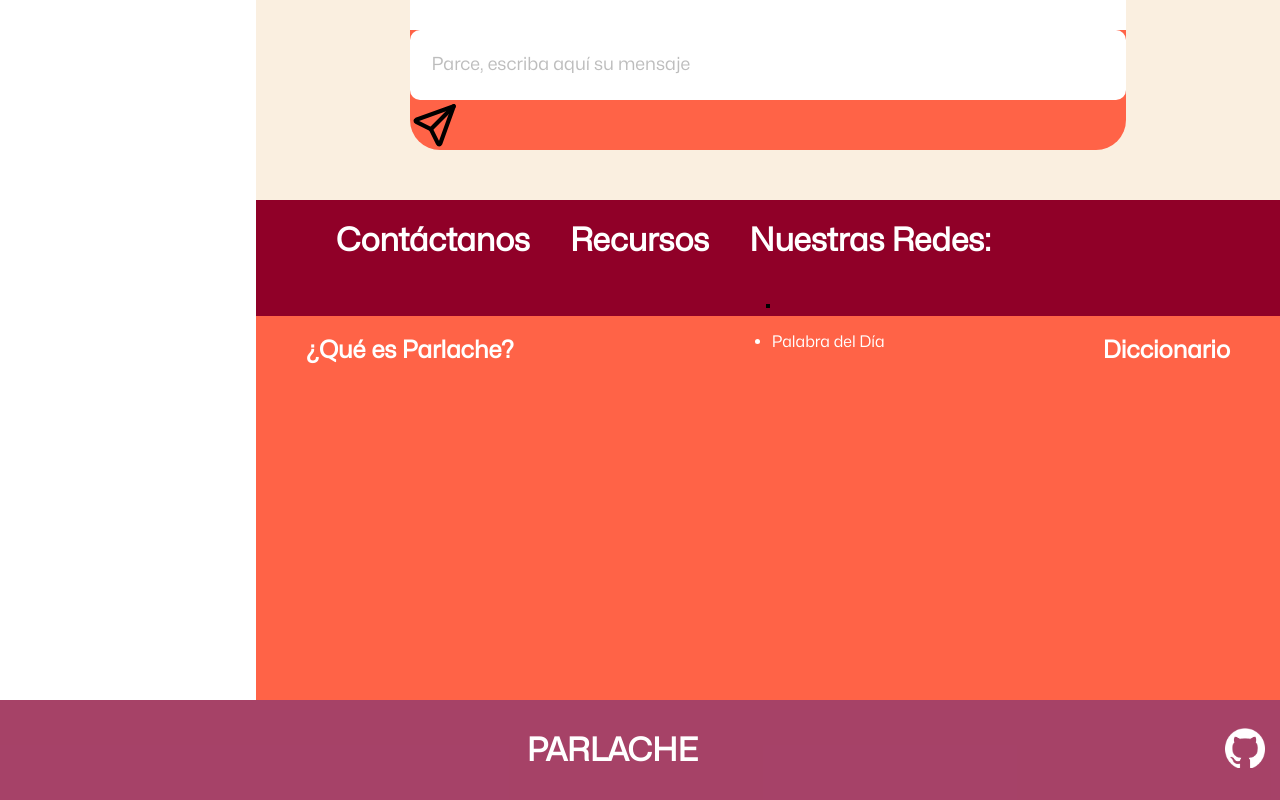
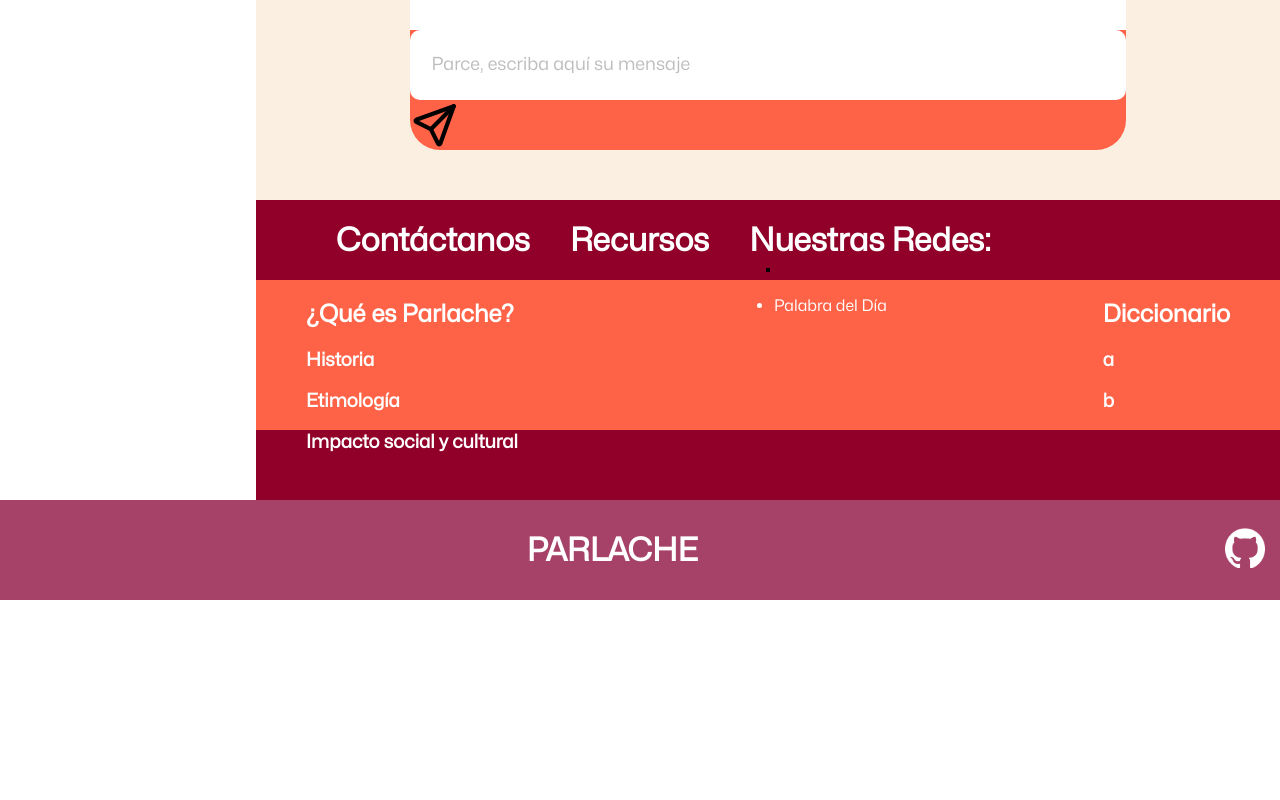
Before and after one commit to B4LSEROS/Parlache, a React (Create React App) app: page / in a window 1280 px wide. Shown: the part 3320-4120 px from the top of the page. After the commit the page ends 3920 px from the top, so only its background shows below. Built offline with nearby package versions, Linux system fonts and the light colour scheme.

Commit message:
UI Changes

```diff
--- a/src/Componentes/PiePagina/PiePagina.js
+++ b/src/Componentes/PiePagina/PiePagina.js
@@ -13,6 +13,9 @@ function PiePagina() {
             <div className="contenedor-info">
                 <div>
                     <h2>¿Qué es Parlache?</h2>
+                    <h3>Historia</h3>
+                    <h3>Etimología</h3>
+                    <h3>Impacto social y cultural</h3>
                 </div>
                 <div>
                     <ul>
@@ -23,6 +26,8 @@ function PiePagina() {
                 </div>
                 <div>
                     <h2>Diccionario</h2>
+                    <h3>a</h3>
+                    <h3>b</h3>
                 </div>
             </div>
 
--- a/src/Componentes/PiePagina/estiloPiePagina.css
+++ b/src/Componentes/PiePagina/estiloPiePagina.css
@@ -7,7 +7,7 @@
 
     margin-left: auto;
     width: 80%;
-    height: 500px;
+    height: 300px;
     background-color: #900028;
 
 }
@@ -34,6 +34,6 @@
 
     padding-left: 50px;
     padding-right: 50px;
-    height: 80%;
+    height: 50%;
     background-color: tomato;
 }
```
